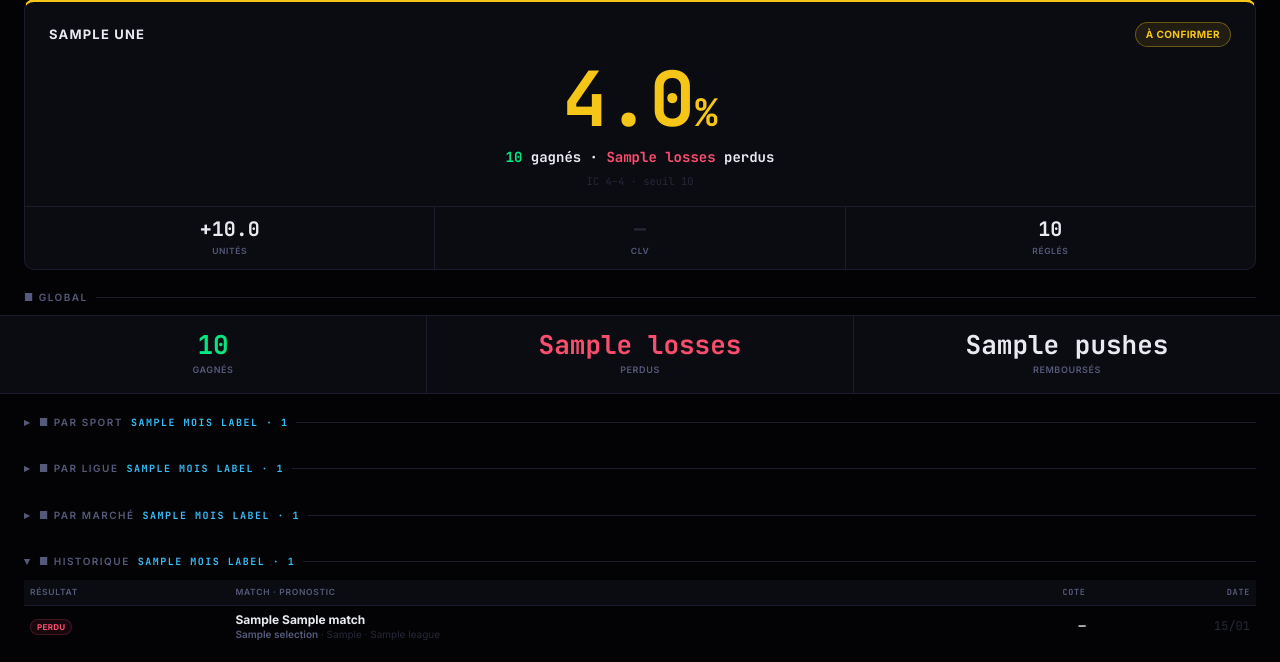
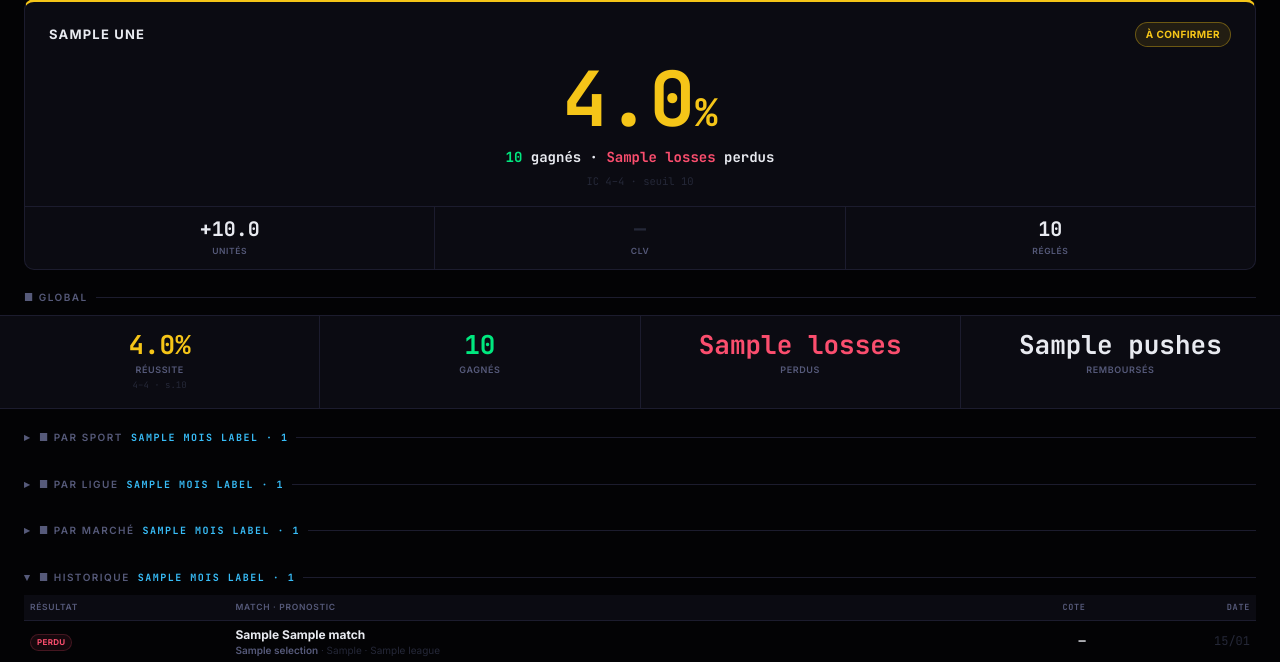
Before and after one commit to ipotrading-bot/predator, a Flask app: template templates/performance.html in a window 1280 px wide. Shown: the part 142-804 px from the top of the page. Run offline with Flask 3, Linux system fonts and the light colour scheme; the template is opened without the code that fills it: most values are stand-ins (such as "Sample title", 1, 10 or a date in 2020).

Commit message:
feat(perf): la réussite globale revient en tête du bandeau GLOBAL
Demande opérateur du 2026-11-25 (« il manque le pourcentage, mets-le en
premier »). Taux à la couleur du verdict, Wilson et point mort dessous
(règle n°7), puis gagnés, perdus, remboursés.

Co-Authored-By: Claude Opus 5.5 <noreply@anthropic.com>

```diff
--- a/templates/performance.html
+++ b/templates/performance.html
@@ -56,6 +56,7 @@
 .pk:last-child { border-right: none; }
 .pk-v { font-size: 22px; font-weight: 800; line-height: 1; font-family: var(--font-data); white-space: nowrap; }
 .pk-l { font-size: 8.5px; color: var(--t2); text-transform: uppercase; letter-spacing: .6px; margin-top: 6px; line-height: 1.4; font-weight: 600; }
+.pk-ci { font-size: 9px; color: var(--t3); font-family: var(--font-data); margin-top: 2px; white-space: nowrap; }
 @media (min-width: 640px) { .pk { padding: 16px 14px; } .pk-v { font-size: 26px; } .pk-l { font-size: 9px; } }
 
 .sec-hdr { font-size: 10px; font-weight: 600; letter-spacing: 1.5px; text-transform: uppercase; color: var(--t2);
@@ -175,7 +176,8 @@ details[open] > summary.sec-hdr::before { content: '▾'; }
   {# ── Global : gagnés, perdus, remboursés, rien d'autre (demande
      opérateur du 2026-11-25 : « met juste global avec total gagné, perdu,
      remboursé, masquer tout le reste » ; les autres mois aussi, joignables
-     par le menu). Aucun taux ici, donc pas de règle n°7 à rendre. Ce qui
+     par le menu), précédés de la réussite (même jour, « mets le [pourcentage]
+     en premier ») — avec Wilson et point mort dessous, règle n°7. Ce qui
      n'est plus à l'écran reste en infobulle : résolution (biais de survie,
      perf_view.resolution_rate) et fantômes golden hour (< T-2h, jamais
      envoyés, hors de tous les chiffres). « Tous les mois » met déjà le
@@ -184,6 +186,9 @@ details[open] > summary.sec-hdr::before { content: '▾'; }
   {% if not une.global %}
   <div class="sec-hdr">&#9632; GLOBAL</div>
   <div class="perf-kpis" title="{{ depuis }} · {{ global_s.settled }} réglés{% if r and r.rate_pct is not none %} · {{ r.settled }} sur {{ r.denom }} suivis, {{ r.sans_score }} sans score{% endif %} · hors {{ global_s.phantoms.wins }}–{{ global_s.phantoms.losses }} fantômes à moins de 2 h du coup d'envoi, jamais envoyés">
+    {% set g_col = 'var(--green)' if global_s.above_breakeven else ('var(--red)' if global_s.below_breakeven else 'var(--yellow)') %}
+    <div class="pk"><div class="pk-v" style="color:{{ g_col }}">{{ "%.1f"|format(global_s.win_rate) }}%</div><div class="pk-l">Réussite</div>
+      <div class="pk-ci" title="Intervalle de Wilson 95 % · point mort après taxe">{{ "%.0f"|format(global_s.win_rate_lo) }}&ndash;{{ "%.0f"|format(global_s.win_rate_hi) }}{% if global_s.p_breakeven is not none %} &middot; s.{{ "%.0f"|format(global_s.p_breakeven) }}{% endif %}</div></div>
     <div class="pk"><div class="pk-v" style="color:var(--green)">{{ global_s.wins }}</div><div class="pk-l">Gagnés</div></div>
     <div class="pk"><div class="pk-v" style="color:var(--red)">{{ global_s.losses }}</div><div class="pk-l">Perdus</div></div>
     <div class="pk"><div class="pk-v" style="color:var(--t1)">{{ global_s.pushes }}</div><div class="pk-l">Remboursés</div></div>
```
Also changed, not shown: tests/test_perf_mois_ligues.py (+4 -1 lines).
